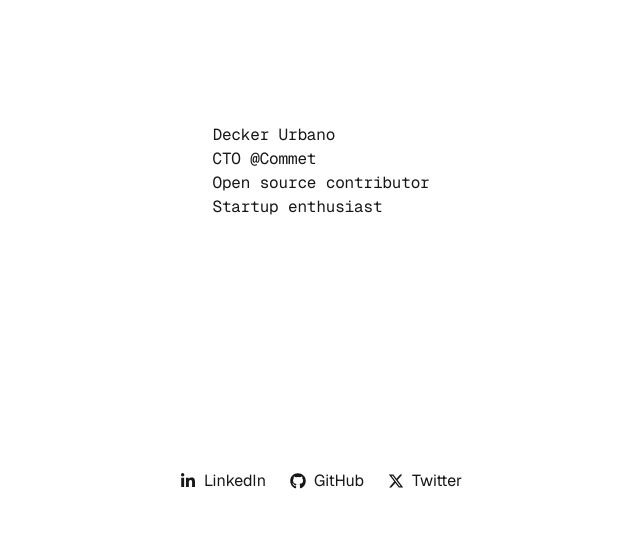
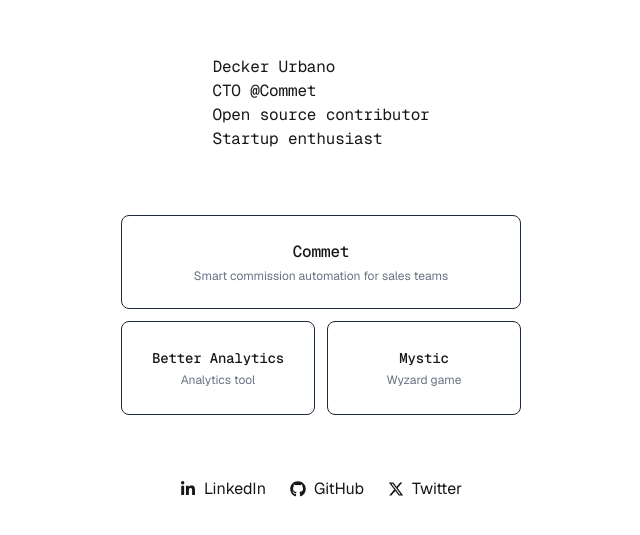
Before and after one commit to decker-dev/2025, a Next.js app: page / in a window 1280 px wide. Shown: the part 229-764 px from the top of the page, without its empty margins (319-959 px from the left). Built offline with nearby package versions, Linux system fonts and the light colour scheme.

Commit message:
feat: enhance homepage layout in page.tsx by adding a projects section and adjusting spacing for better visual structure

```diff
--- a/src/app/page.tsx
+++ b/src/app/page.tsx
@@ -4,19 +4,82 @@
 
 export default function Home() {
 	return (
-    <div className="grid grid-rows-[20px_1fr_20px] items-center justify-items-center min-h-screen p-8 pb-20 gap-16 sm:p-20 font-[family-name:var(--font-geist-sans)]">
-      <main className="flex flex-col gap-[32px] row-start-2 items-center sm:items-start">
+		<div className="grid grid-rows-[20px_1fr_auto_20px] items-center justify-items-center min-h-screen p-8 pb-20 gap-16 sm:p-20 font-[family-name:var(--font-geist-sans)]">
+			<main className="flex flex-col gap-[32px] row-start-2 items-center sm:items-start mt-30">
 				<div className="text-base/6 text-balance sm:text-left font-[family-name:var(--font-geist-mono)] tracking-[-.01em]">
 					Decker Urbano
 					<br />
-          CTO <Link className="hover:underline hover:underline-offset-4" href="https://commet.co" target="_blank" rel="noopener noreferrer">@Commet</Link>
+					CTO{" "}
+					<Link
+						className="hover:underline hover:underline-offset-4"
+						href="https://commet.co"
+						target="_blank"
+						rel="noopener noreferrer"
+					>
+						@Commet
+					</Link>
 					<br />
 					Open source contributor
 					<br />
 					Startup enthusiast
 				</div>
 			</main>
-      <footer className="row-start-3 flex gap-[24px] flex-wrap items-center justify-center">
+
+			{/* Projects Section */}
+			<section className="row-start-3 flex justify-center">
+				<div className="grid grid-rows-2 gap-3 h-[200px] w-[400px]">
+					{/* Commet - Full width top row */}
+					<Link
+						href="https://commet.co"
+						target="_blank"
+						rel="noopener noreferrer"
+						className="group border border-gray-800 rounded-lg p-4 hover:border-gray-600 transition-colors duration-200 flex items-center justify-center"
+					>
+						<div className="text-center">
+							<h3 className="text-base font-medium font-[family-name:var(--font-geist-mono)] tracking-[-.01em] group-hover:text-gray-300 transition-colors">
+								Commet
+							</h3>
+							<p className="text-xs text-gray-500 mt-1">
+								Smart commission automation for sales teams
+							</p>
+						</div>
+					</Link>
+
+					{/* Bottom row - Two projects side by side */}
+					<div className="grid grid-cols-2 gap-3">
+						<Link
+							href="https://better-analytics.dev"
+							target="_blank"
+							rel="noopener noreferrer"
+							className="group border border-gray-800 rounded-lg p-4 hover:border-gray-600 transition-colors duration-200 flex items-center justify-center"
+						>
+							<div className="text-center">
+								<h3 className="text-sm font-medium font-[family-name:var(--font-geist-mono)] tracking-[-.01em] group-hover:text-gray-300 transition-colors">
+									Better Analytics
+								</h3>
+								<p className="text-xs text-gray-500 mt-1">Analytics tool</p>
+							</div>
+						</Link>
+
+						<Link
+							href="https://mystic.lat"
+							target="_blank"
+							rel="noopener noreferrer"
+							className="group border border-gray-800 rounded-lg p-4 hover:border-gray-600 transition-colors duration-200 flex items-center justify-center"
+						>
+							<div className="text-center">
+								<h3 className="text-sm font-medium font-[family-name:var(--font-geist-mono)] tracking-[-.01em] group-hover:text-gray-300 transition-colors">
+									Mystic
+								</h3>
+								<p className="text-xs text-gray-500 mt-1">
+                  Wyzard game
+								</p>
+							</div>
+						</Link>
+					</div>
+				</div>
+			</section>
+			<footer className="row-start-4 flex gap-[24px] flex-wrap items-center justify-center">
 				<Link
 					className="flex items-center gap-2 hover:underline hover:underline-offset-4"
 					target="_blank"
```
Lines whose indentation alone changed are shown as unchanged.
